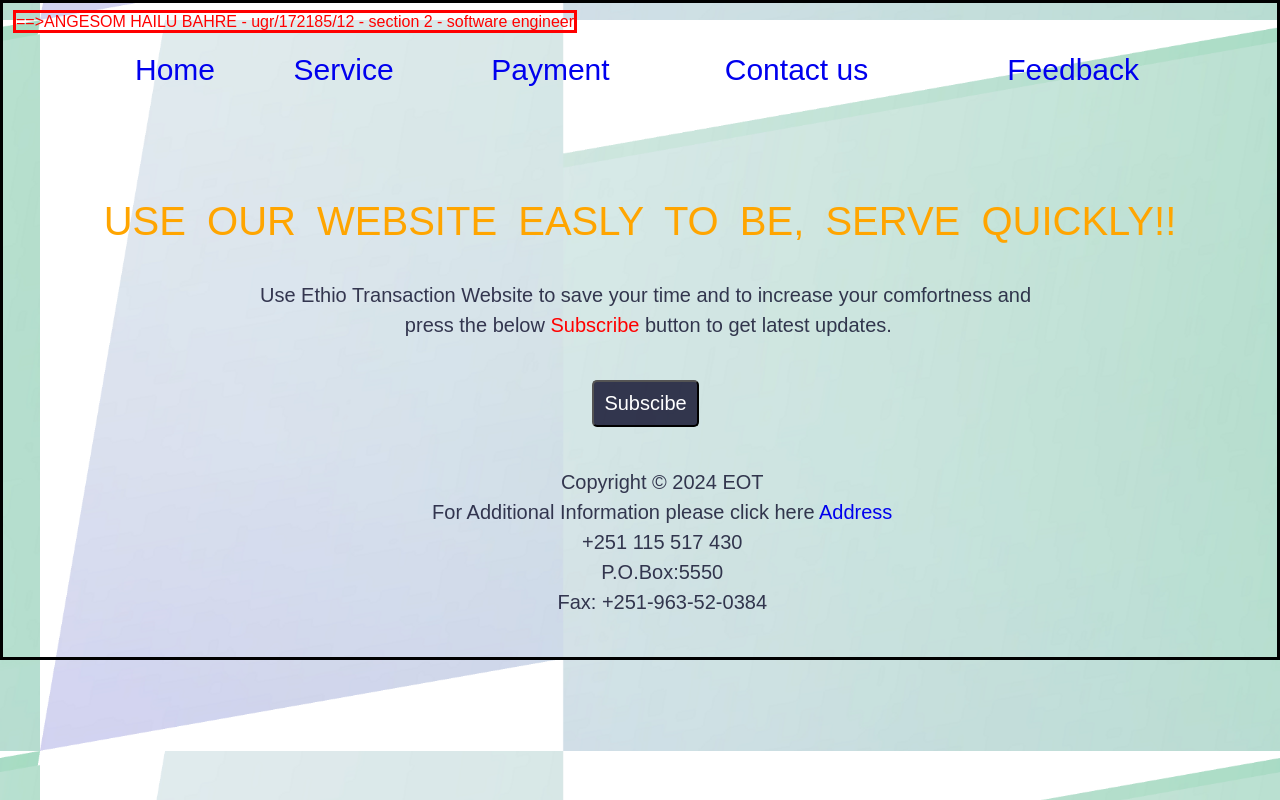
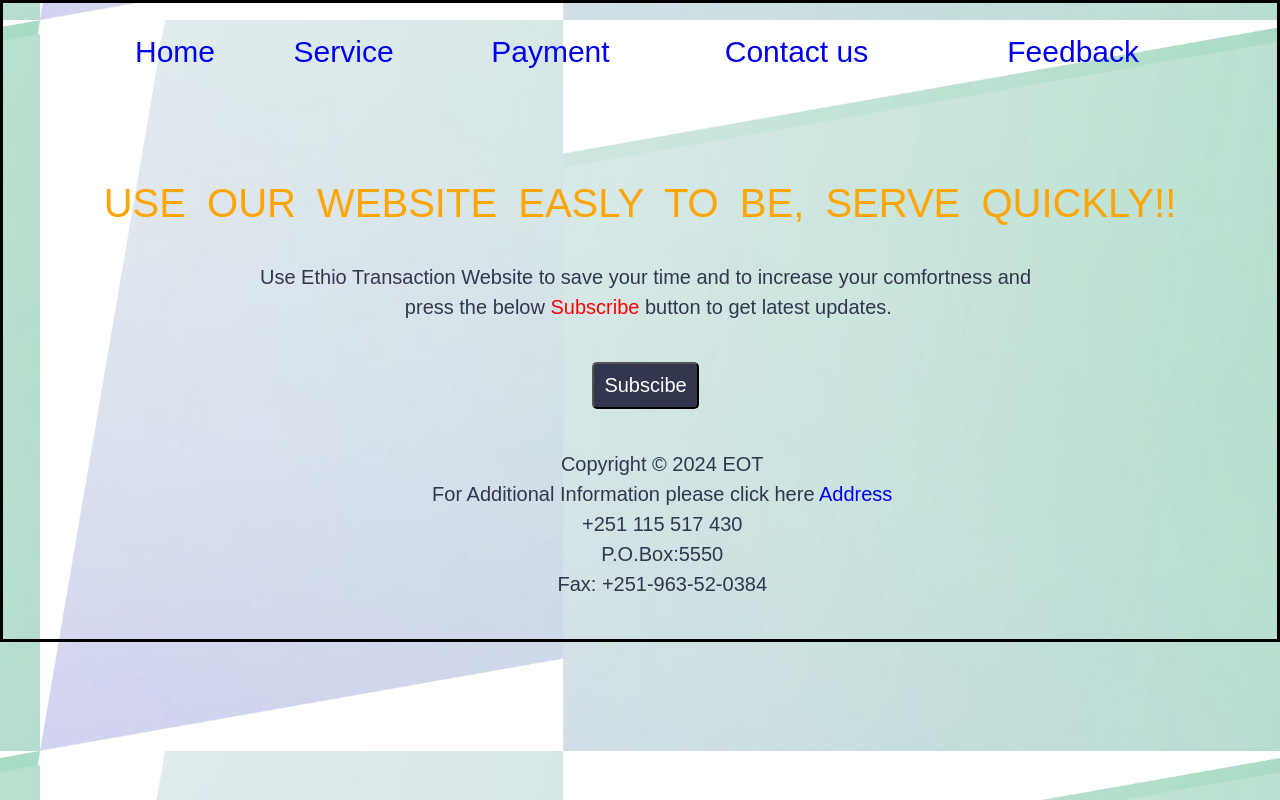
Before and after one commit to angesomhailu/folder2, a plain HTML site: page index.html in a window 1280 px wide. Drawn offline with Linux system fonts and the light colour scheme.

Commit message:
files changed and added

```diff
--- a/mainfile.html
+++ b/index.html
@@ -5,7 +5,6 @@
 	<link rel="stylesheet" type="text/css" href="mainstyle.css">
 </head>
 <body id="header">
-<span style="border:solid;border-color: red;"> ==>ANGESOM HAILU BAHRE - ugr/172185/12 - section 2 - software engineer</span>
    <table id="box">
    	<tr>
    		<td><a href="home.html">Home</a></td>
```
